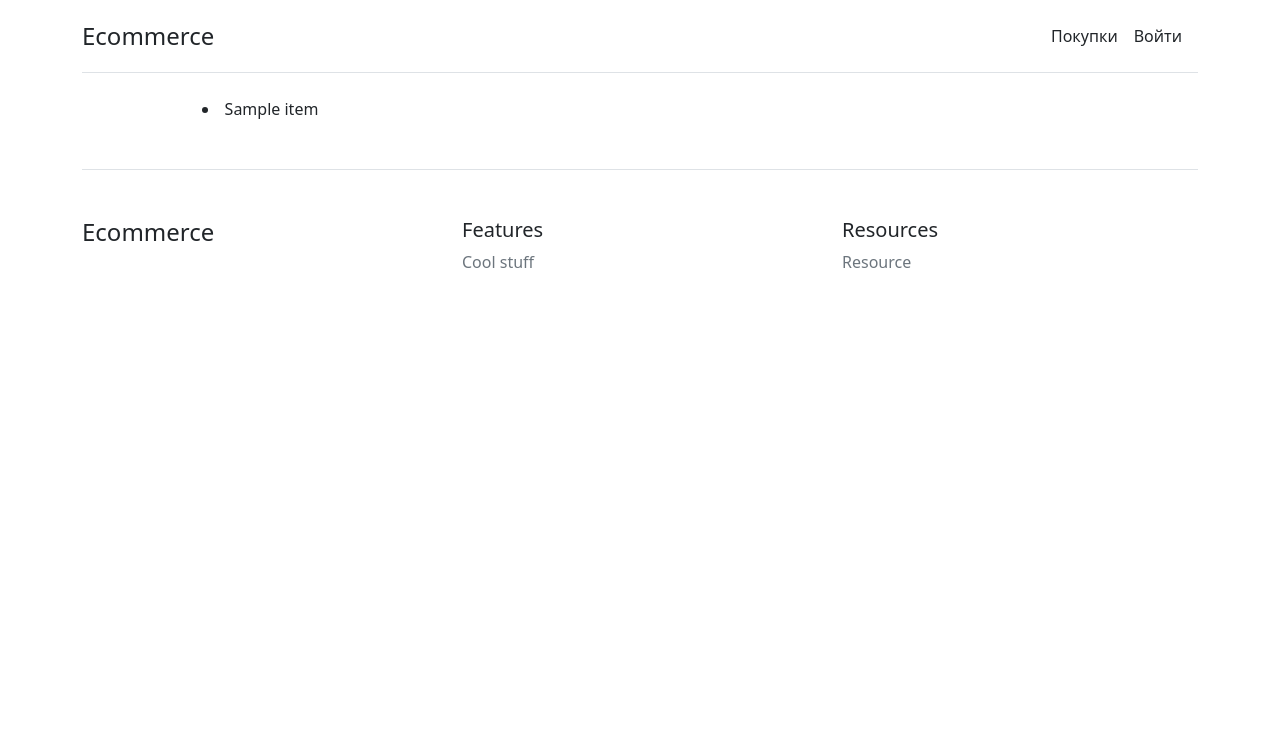
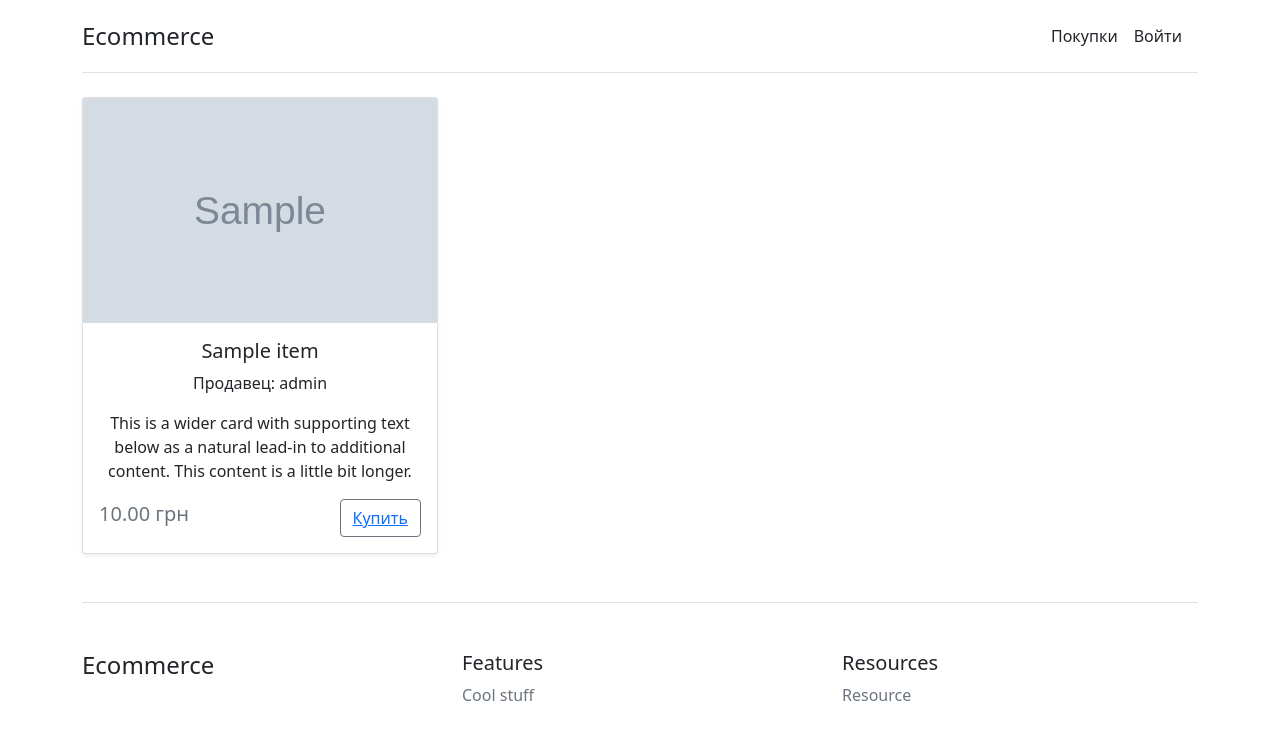
Before and after one commit to nikolai-sh/Ecommerce, a Django app: page / in a window 1280 px wide. Shown: the top 740 px of the page. Run offline with Django 3.2, Linux system fonts and the light colour scheme; data comes from the database, SQL or seed files in the repository; tables that the repository leaves empty hold one stand-in row (values such as "Sample post"); grey boxes marked "Sample" are stand-in pictures.

Commit message:
Modify Item list view template

```diff
--- a/ecommerce/store/templates/store/home.html
+++ b/ecommerce/store/templates/store/home.html
@@ -3,7 +3,22 @@
 {% block content %}
 
     {% for item in item_list %}
-        <li>{{ item.title }}</li>
+        <div class="col">
+            <div class="card shadow-sm">
+            <img width="100%" height="225" src="{{ item.image.url }}" alt="">
+            <div class="card-body">
+                <h5>{{ item.title }}</h5>
+                <p>Продавец: {{ item.employee }}</p>
+                <p class="card-text">This is a wider card with supporting text below as a natural lead-in to additional content. This content is a little bit longer.</p>
+                <div class="d-flex justify-content-between align-items-center">
+                    <h5 class="text-muted">{{ item.price }} грн</h5>
+                <div class="btn-group">
+                    <button type="button" class="btn btn-outline-secondary"><a href="/">Купить</a></button>
+                </div>
+                </div>
+            </div>
+            </div>
+        </div>
     {% endfor %}
 
 {% endblock %}
```
